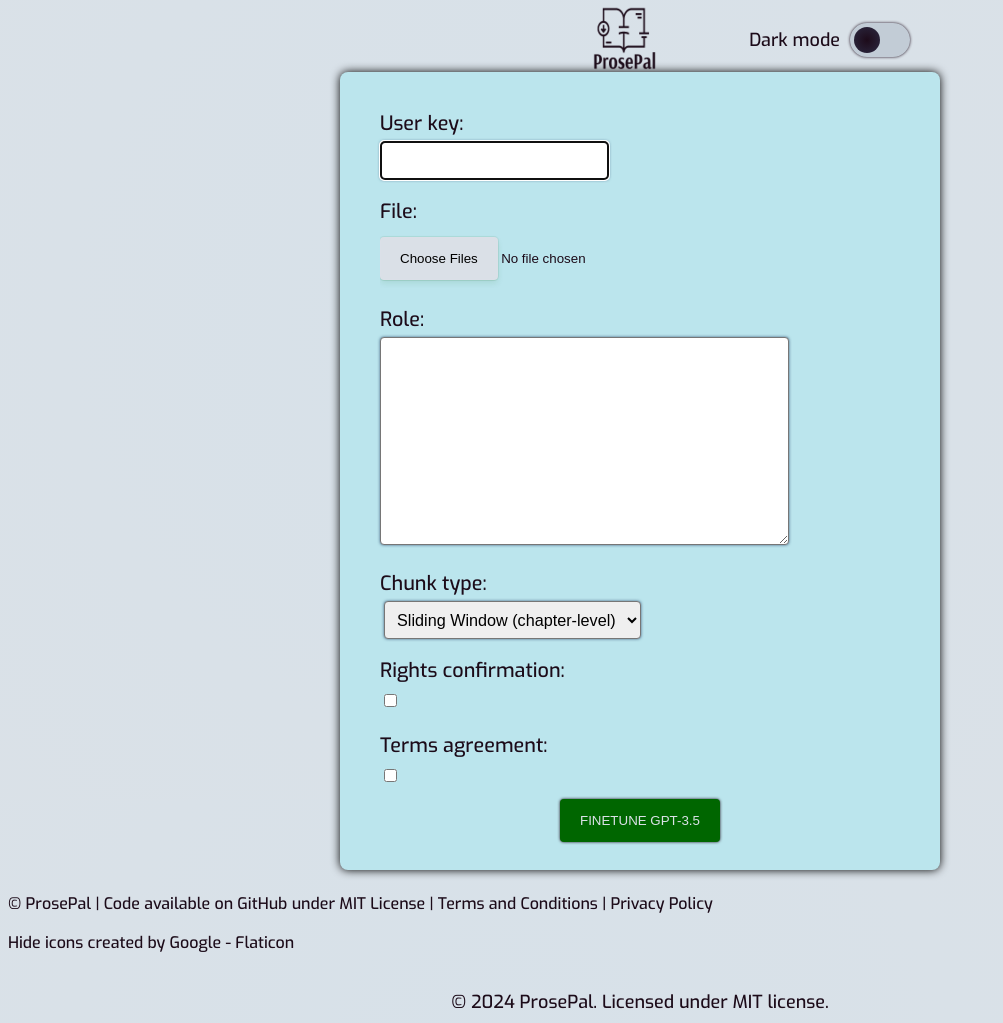
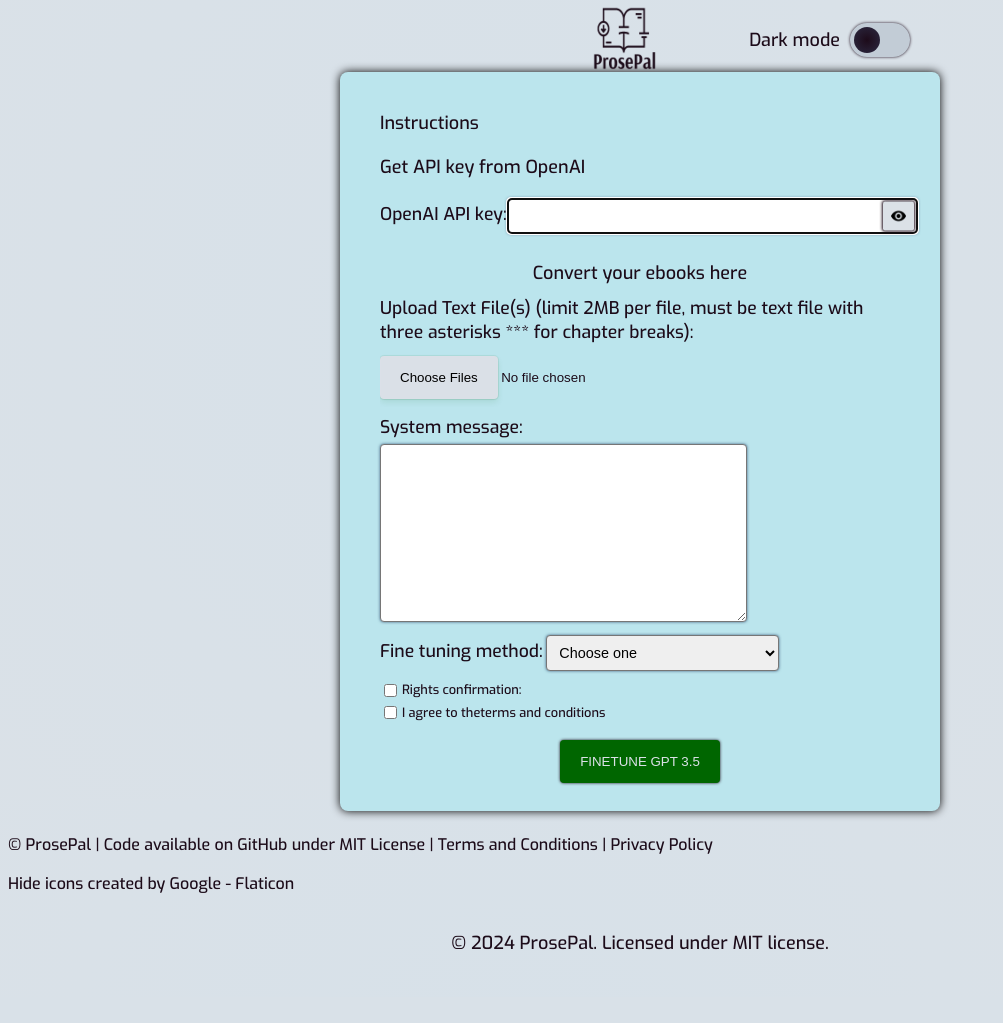
Before and after one commit to ashrobertsdragon/django, a Django app: page /finetune/ in a window 1280 px wide. Shown: the top 1023 px of the page, without its empty margins (0-1003 px from the left). After the commit the page ends 950 px from the top, so only its background shows below. Run offline with Django 5.2, Linux system fonts and the light colour scheme.

Commit message:
I will get this to work if it kills me

```diff
--- a/src/binders/forms.py
+++ b/src/binders/forms.py
@@ -149,23 +149,31 @@
 
 class FineTuneForm(forms.Form):
   user_key = forms.CharField(
+    label="OpenAI API key:",
     max_length=60,
-    widget=forms.PasswordInput,
+    widget=forms.PasswordInput(attrs={'class': 'form-control', 'id': 'user_key'}),
     required=True
   )
   file = MultipleFileField(
+    label="Upload Text File(s) (limit 2MB per file, must be text file with three asterisks *** for chapter breaks):",
     widget=MultipleFileInput(attrs={"multiple": True, "accept": "text/plain"}),
     required=True
   )
-  role = forms.CharField(widget=forms.Textarea, required=True)
+  role = forms.CharField(
+    label="System message:",
+    widget=forms.Textarea, required=True
+    )
   chunk_type = forms.ChoiceField(
+    label="Fine tuning method",
     choices=[
+      ('', 'Choose one'), # Default but invalid choice
       ("sliding_window_small", "Sliding Window (chapter-level)"),
       ("sliding_window_large", "Sliding Window (book-level)"),
       ("dialogue_prose", "Dialogue/Prose"),
       ("generate_beats", "Generate Beats (extra cost)")
     ],
-    required=True
+    required=True,
+    initial='' # Set initial selection to "Choose One"
   )
   rights_confirmation = forms.BooleanField(required=True)
   terms_agreement = forms.BooleanField(required=True)
--- a/src/binders/static/js/visToggle.js
+++ b/src/binders/static/js/visToggle.js
@@ -5,11 +5,11 @@
   var visibilityImage = document.getElementById("visibilityImage");
   if (currentType === "password") {
 // If the password is visible, set the image to invisible.png
-    visibilityImage.src = "static/invisible.png";
+    visibilityImage.src = "static/images/invisible.png";
     visibilityImage.alt = "hide key"
   } else {
 // If the password is hidden, set the image to visibility.png
-    visibilityImage.src = "static/visibility.png";
+    visibilityImage.src = "static/images/visibility.png";
     visibilityImage.alt = "show key"
   }
 }
--- a/src/binders/templates/finetune.html
+++ b/src/binders/templates/finetune.html
@@ -25,9 +25,41 @@
   </div>
   <form class="box" method="POST" enctype="multipart/form-data" role="main">
     {% csrf_token %}
-    {{ form.as_p }}
-    <input type="submit" value="Finetune GPT-3.5" aria-label="Submit form for finetuning">
+    <div class="opening-info">
+      <p class="info-link"><a href="{% url 'finetune_instructions' %}" target="_blank" aria-label="Read detailed instructions">Instructions</a></p>
+      <p class="info-link"><a href="https://platform.openai.com/api-keys" target="_blank" rel="noopener" title="OpenAI API keys" aria-label="Get API key from OpenAI">Get API key from OpenAI</a></p>
+    </div>
+    <div id="key">
+      {{ form.user_key.label_tag }}
+      {{ form.user_key }}
+      <button id="showButton" type="button" onclick="toggleVisibility()" aria-label="Show or hide API key text"><img id="visibilityImage" src="{% static 'images/visibility.png' %}" alt="show key"></button>
+    </div>
+    <div id="upload">
+      <p class="info-link" id="convert-link"><a href="{% url 'convert_ebook' %}" target="_blank">Convert your ebooks here</a></p>
+      {{ form.file.label_tag }}
+      {{ form.file }}
+    </div>
+    {{ form.role.label_tag }}
+    <div id="sys_role">
+      {{ form.role }}
+    </div>
+    <div id="chunk">
+      {{ form.chunk_type.label_tag }}
+      {{ form.chunk_type }}
+    </div>
+    <div id="checkboxes">
+      <div id="rights">
+        {{ form.rights_confirmation }}
+        {{ form.rights_confirmation.label_tag }}
+      </div>
+      <div id="terms">
+        {{ form.terms_agreement }}
+        <label for="terms_agreement">I agree to the <a href="{% static 'html/terms.html' %}" target="_blank">terms and conditions</a></label>
+      </div>
+    </div>
+    <input type="submit" value="Finetune GPT 3.5" class="btn btn-primary">
   </form>
+
 {% endblock %}
 
 {% block footer %}
@@ -35,4 +67,17 @@
 {% endblock footer %}
 {% block end_js %}
   <script src="{% static 'js/visToggle.js' %}"></script>
+  <script>
+    document.addEventListener("DOMContentLoaded", function() {
+      var selectElement = document.getElementById('id_chunk_type');
+      selectElement.addEventListener('change', function() {
+        // Check if the current value is not the placeholder
+        if(this.value !== '') {
+          // Disable or remove the placeholder option
+          this.options[0].disabled = true;
+        }
+      });
+    });
+    </script>
+
 {% endblock end_js %}
--- a/src/binders/urls.py
+++ b/src/binders/urls.py
@@ -12,7 +12,7 @@
 
   path("convert-ebook/", views.convert_ebook_view, name="convert_ebook"),  # Convert eBook page
   path("finetune/", views.finetune_view, name="finetune"),  # Fine-tune page
-  path("fine-tune/instructions/", TemplateView.as_view(template_name="instructions.html"), name="fine_tune_instructions"), # Instructions for finetuning
+  path("finetune/instructions/", TemplateView.as_view(template_name="instructions.html"), name="finetune_instructions"), # Instructions for finetuning
 
   path("contact-us/", views.contact_form_view, name="contact_us"),  # Contact us page
 
```
